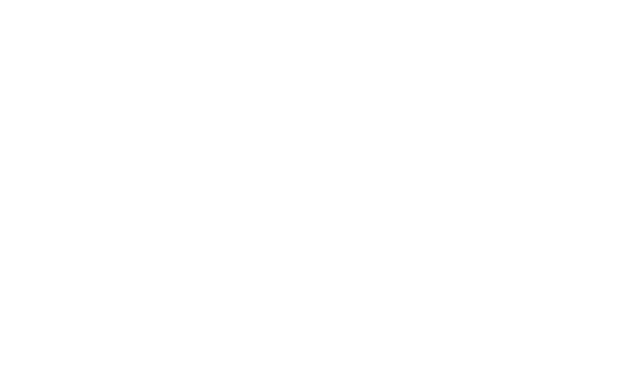
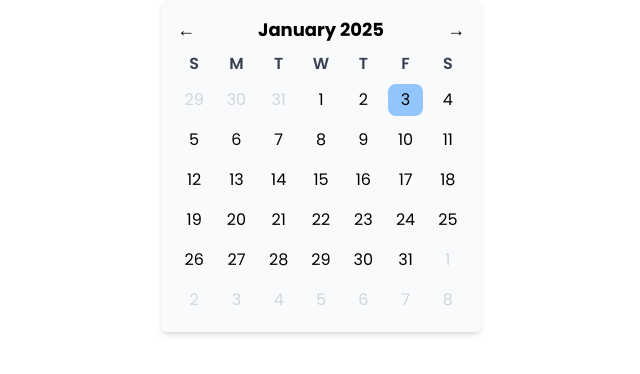
Before and after one commit to dawitYenew12/Afriwork_clone, a React (Vite) app in the folder webApp/: page /pick in a window 1280 px wide. Before the commit this address had no page. Shown: the top 374 px of the page, without its empty margins (319-959 px from the left). Built offline with nearby package versions, Linux system fonts and the light colour scheme.

Commit message:
building custom date picker

```diff
--- a/webApp/package.json
+++ b/webApp/package.json
@@ -10,6 +10,10 @@
     "preview": "vite preview"
   },
   "dependencies": {
+    "@emotion/react": "^11.14.0",
+    "@emotion/styled": "^11.14.0",
+    "@mui/material": "^6.4.0",
+    "dayjs": "^1.11.13",
     "react": "^18.3.1",
     "react-dom": "^18.3.1",
     "react-router-dom": "^7.1.1"
--- a/webApp/src/App.jsx
+++ b/webApp/src/App.jsx
@@ -6,7 +6,9 @@
 import DraftsList from "./pages/DraftsList";
 import ChooseYourProfile from "./pages/ChooseYourProfile";
 import YourJobPosts from "./pages/YourJobPosts";
-import Selection from "./pages/Selection";
+import DatePicker from "./pages/DatePicker";
+import MonthYearPicker from "./pages/MonthYearPicker";
+import YearRangePicker from "./pages/YearRangePicker";
 
 function App() {
   return (
@@ -19,7 +21,9 @@
         <Route path="/drafts" element={<DraftsList/>}/>
         <Route path="/choose" element={<ChooseYourProfile/>}/>
         <Route path="/posts" element={<YourJobPosts/>}/>
-        <Route path="/slection" element={<Selection />} />
+        <Route path="/pick" element={<DatePicker />} />
+        <Route path="/month" element={<MonthYearPicker />} />
+        <Route path="/yearRange" element={<YearRangePicker />} />
       </Routes>
     </Router>
   );
--- a/webApp/src/components/CustomSelect.jsx
+++ b/webApp/src/components/CustomSelect.jsx
@@ -53,6 +53,7 @@
   const [focused, setFocused] = useState(false);
   const [windowHeight, setWindowHeight] = useState(window.innerHeight);
   const [menuStyle, setMenuStyle] = useState({});
+  const [makeUnscrollable, setMakeUnscrollable] = useState(false);
   const searchRef = useRef();
   const inputRef = useRef();
   const menuRef = useRef();
@@ -110,6 +111,7 @@
 
   const handleInputClick = () => {
     setFocused(false);
+    setMakeUnscrollable(true);
     setShowMenu((prev) => !prev);
   };
 
@@ -204,7 +206,7 @@
   };
 
   return (
-    <div className="relative">
+    <div className={`relative`}>
       <div
         id={id}
         tabIndex="0"
--- /dev/null
+++ b/webApp/src/pages/DatePicker.jsx
@@ -0,0 +1,105 @@
+import React, { useState } from "react";
+
+const DatePicker = () => {
+  const today = new Date();
+  const [currentMonth, setCurrentMonth] = useState(today.getMonth()); // Start with the current month
+  const [currentYear, setCurrentYear] = useState(today.getFullYear()); // Start with the current year
+  const [currentDay, setCurrentDay] = useState(today.getDate()); // Start with the current day
+
+  const daysInMonth = new Date(currentYear, currentMonth + 1, 0).getDate(); // Number of days in the current month
+  const firstDayOfMonth = new Date(currentYear, currentMonth, 1).getDay(); // First weekday of the current month
+  const daysInPrevMonth = new Date(currentYear, currentMonth, 0).getDate(); // Last day of the previous month
+
+
+  const daysOfWeek = ["S", "M", "T", "W", "T", "F", "S"];
+
+  // Handles month navigation
+  const handlePrevMonth = () => {
+    if (currentMonth === 0) {
+      setCurrentMonth(11); // Go to December of the previous year
+      setCurrentYear(currentYear - 1);
+    } else {
+      setCurrentMonth(currentMonth - 1);
+    }
+  };
+
+  const handleNextMonth = () => {
+    if (currentMonth === 11) {
+      setCurrentMonth(0); // Go to January of the next year
+      setCurrentYear(currentYear + 1);
+    } else {
+      setCurrentMonth(currentMonth + 1);
+    }
+  };
+
+  // Generate days to display in the grid
+  const daysGrid = [];
+
+  // Fill in the days from the previous month
+  for (let i = firstDayOfMonth - 1; i >= 0; i--) {
+    daysGrid.push(
+      <div key={`prev-${i}`} className=" py-1 text-gray-300 cursor-pointer hover:bg-gray-200 rounded-lg">
+        {daysInPrevMonth - i}
+      </div>
+    );
+  }
+
+  // Fill in the days of the current month
+  for (let i = 1; i <= daysInMonth; i++) {
+    daysGrid.push(
+      <div
+        key={`current-${i}`}
+        className={`py-1 cursor-pointer hover:bg-gray-200 rounded-lg ${
+          i === currentDay ? "bg-blue-300" : ""
+        }`}
+      >
+        {i}
+      </div>
+    );
+  }
+
+  // Fill in the days of the next month to complete the grid (42 slots for a 6-week calendar grid)
+  const remainingSlots = 42 - daysGrid.length;
+  for (let i = 1; i <= remainingSlots; i++) {
+    daysGrid.push(
+      <div key={`next-${i}`} className="py-1 text-gray-300 cursor-pointer hover:bg-gray-200 rounded-lg">
+        {i}
+      </div>
+    );
+  }
+
+  return (
+    <div className="max-w-xs mx-auto p-4 bg-gray-50 shadow-md rounded-md">
+      <div className="flex justify-between items-center mb-2">
+        <button onClick={handlePrevMonth} className="text-lg">
+          &#8592;
+        </button>
+        <h2 className="text-lg font-bold">
+          {new Date(currentYear, currentMonth).toLocaleString("default", {
+            month: "long",
+          })}{" "}
+          {currentYear}
+        </h2>
+        <button onClick={handleNextMonth} className="text-lg">
+          &#8594;
+        </button>
+      </div>
+
+      {/* Weekdays */}
+      <div className="grid grid-cols-7 gap-2 text-center font-semibold">
+        {daysOfWeek.map((day, index) => (
+          <div key={index} className="text-gray-700">
+            {day}
+          </div>
+        ))}
+      </div>
+
+      {/* Days grid */}
+      <div className="grid grid-cols-7 gap-2 text-center mt-2">
+        {daysGrid}
+      </div>
+    </div>
+  );
+};
+
+export default DatePicker;
--- /dev/null
+++ b/webApp/src/pages/MonthYearPicker.jsx
@@ -0,0 +1,59 @@
+import React, { useState } from "react";
+
+const MonthYearPicker = () => {
+  const today = new Date();
+  const [currentYear, setCurrentYear] = useState(today.getFullYear()); // Start with the current year
+  const currentMonth = today.getMonth(); // Get the current month (0 = January, 11 = December)
+
+  const months = [
+    "Jan", "Feb", "Mar", "Apr",
+    "May", "Jun", "Jul", "Aug",
+    "Sep", "Oct", "Nov", "Dec"
+  ];
+
+  const handlePrevYear = () => {
+    if (currentYear > today.getFullYear()) {
+      setCurrentYear(currentYear - 1);
+    }
+  };
+
+  const handleNextYear = () => {
+    setCurrentYear(currentYear + 1);
+  };
+
+  return (
+    <div className="max-w-xs mx-auto p-4 bg-gray-50 shadow-md rounded-md">
+      <div className="flex justify-between items-center mb-4">
+        <button
+          onClick={handlePrevYear}
+          disabled={currentYear === today.getFullYear()}
+          className={`text-lg ${currentYear === today.getFullYear() ? "text-gray-300" : "text-black"}`}
+        >
+          &#8592;
+        </button>
+        <h2 className="text-lg font-bold">{currentYear}</h2>
+        <button onClick={handleNextYear} className="text-lg">
+          &#8594;
+        </button>
+      </div>
+
+      {/* Month Grid (4x3 layout) */}
+      <div className="grid grid-cols-4 gap-2 text-center">
+        {months.map((month, index) => (
+          <div
+            key={month}
+            className={`py-2 cursor-pointer hover:bg-gray-200 rounded-lg ${
+              currentYear === today.getFullYear() && index === currentMonth
+                ? "bg-blue-300"
+                : ""
+            }`}
+          >
+            {month}
+          </div>
+        ))}
+      </div>
+    </div>
+  );
+};
+
+export default MonthYearPicker;
--- a/webApp/src/pages/Selection.jsx
+++ /dev/null
@@ -1,46 +0,0 @@
-import { useState } from "react";
-import CustomSelect from "../components/CustomSelect";
-import PaymentsIcon from "@mui/icons-material/Payments";
-
-const PaymentIcon = () => {
-  return (
-    <div className="w-[28px] absolute left-3">
-      <PaymentsIcon className="text-gray-400" />
-    </div>
-  );
-};
-
-function Selection() {
-  const [options, setOptions] = useState([
-    {
-      label: "Option 1",
-      value: "opt1",
-    },
-    {
-      label: "Option 2",
-      value: "opt2",
-    },
-    {
-      label: "Option 3",
-      value: "opt3",
-    },
-  ]);
-
-  const handleChangeSelect = (e) => {
-    console.log(e);
-  };
-
-  return (
-    <div className="App">
-      <CustomSelect
-        options={options}
-        placeholder="Please select..."
-        onChange={(e) => handleChangeSelect(e)}
-        isSearchable={false}
-        Icon={PaymentIcon}
-      />
-    </div>
-  );
-}
-
-export default Selection;
--- /dev/null
+++ b/webApp/src/pages/YearRangePicker.jsx
@@ -0,0 +1,65 @@
+import React, { useState } from "react";
+
+const YearRangePicker = () => {
+  const today = new Date();
+  const currentYear = today.getFullYear();
+
+  const [startYear, setStartYear] = useState(currentYear - 7); // Start range from current year minus 7
+
+  const yearsPerPage = 12; // Display 12 years per range (4x3 grid)
+  const minYear = currentYear - 7; // Define the minimum year limit
+
+  // Calculate the array of years to display in the current range
+  const getYearRange = () => {
+    return Array.from({ length: yearsPerPage }, (_, i) => startYear + i);
+  };
+
+  const handlePrevYears = () => {
+    if (startYear > minYear) {
+      setStartYear(startYear - yearsPerPage); // Go back by 12 years
+    }
+  };
+
+  const handleNextYears = () => {
+    setStartYear(startYear + yearsPerPage); // Go forward by 12 years
+  };
+
+  return (
+    <div className="max-w-xs mx-auto p-4 bg-gray-50 shadow-md rounded-md">
+      {/* Header showing the range of years */}
+      <div className="flex justify-between items-center mb-4">
+        <button
+          onClick={handlePrevYears}
+          disabled={startYear <= minYear} // Disable if we are at the minimum year range
+          className={`text-lg ${startYear <= minYear ? "text-gray-300 cursor-not-allowed" : ""}`}
+        >
+          &#8592;
+        </button>
+        <h2 className="text-lg font-bold">{`${startYear} - ${startYear + yearsPerPage - 1}`}</h2>
+        <button onClick={handleNextYears} className="text-lg">
+          &#8594;
+        </button>
+      </div>
+
+      {/* Year Grid (4x3 layout) */}
+      <div className="grid grid-cols-4 gap-2 text-center">
+        {getYearRange().map((year) => (
+          <div
+            key={year}
+            className={`py-2 cursor-pointer rounded-lg ${
+              year === currentYear
+                ? "bg-blue-300" // Highlight current year
+                : year > currentYear
+                ? "hover:bg-gray-200 text-black" // Future years are selectable
+                : "text-gray-400" // Past years are not selectable
+            }`}
+          >
+            {year}
+          </div>
+        ))}
+      </div>
+    </div>
+  );
+};
+
+export default YearRangePicker;
```
Also changed, not shown: webApp/src/components/PostJobForm.jsx (+11 -9 lines), 1 other file (tests, documents, lock files or other folders).
